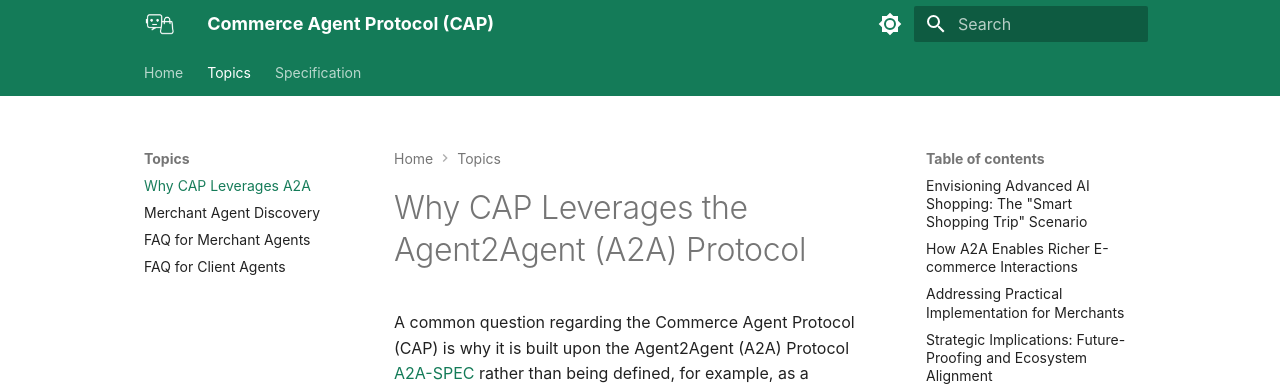
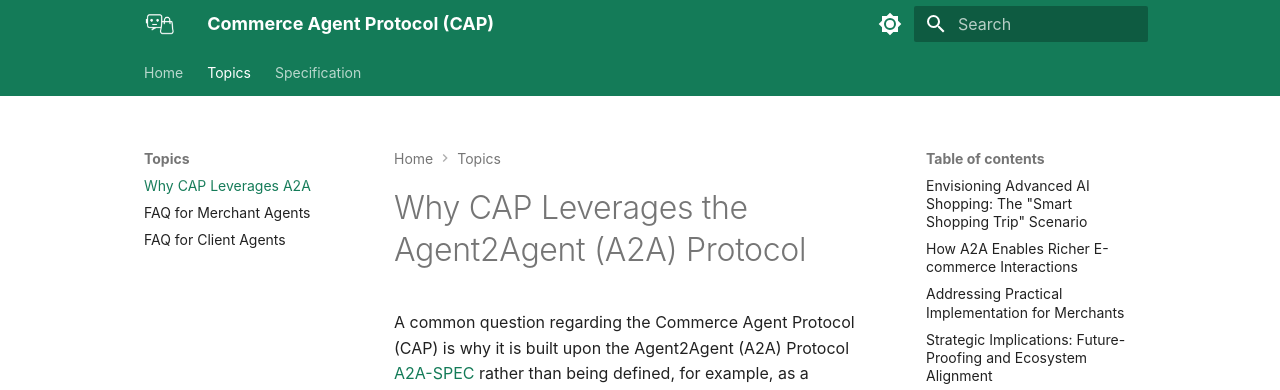
Before and after one commit to commerce-agent/cap, an MkDocs documentation site: the page built from docs/topics/why-a2a.md, in a window 1280 px wide. Shown: the top 390 px of the page. Built offline with MkDocs 1.6.1 and Material for MkDocs 9.7.7, drawn with Linux system fonts in a browser that asks for light colours; some web fonts are replaced.

Commit message:
Remove "Merchant Agent Discovery" topic from navigation in mkdocs.yml

```diff
--- a/mkdocs.yml
+++ b/mkdocs.yml
@@ -12,7 +12,6 @@ nav:
   - Home: index.md
   - Topics:
     - "Why CAP Leverages A2A": topics/why-a2a.md
-    - "Merchant Agent Discovery": topics/discovery-rationale.md
     - "FAQ for Merchant Agents": topics/faq-merchants.md
     - "FAQ for Client Agents": topics/faq-clients.md
   - Specification: specification.md
```
